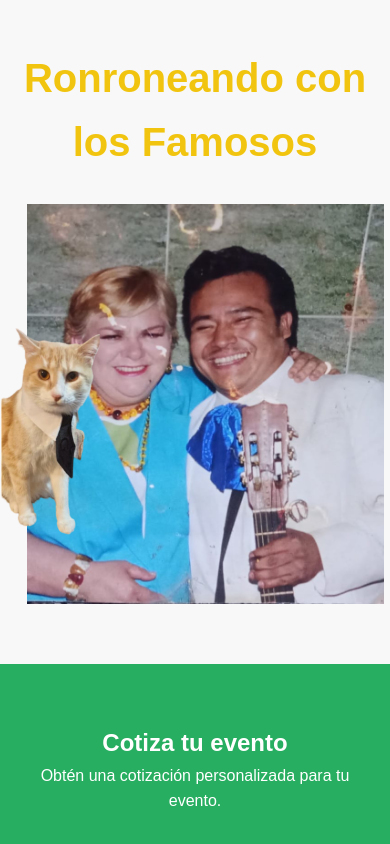
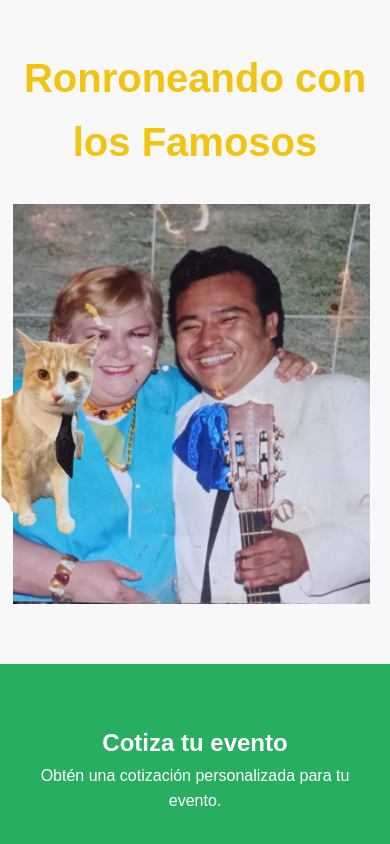
Before and after one commit to MiauriachiExpres/miauriachi, a plain HTML site: page index.html in a window 390 px wide. Shown: the part 2498-3342 px from the top of the page. Drawn offline with Linux system fonts and the light colour scheme; a script that the page names is missing.

Commit message:
Update style.css
Se actualiza el carrusel para darle mas margen hacia la izquierda a las fotos y que en la version de movil se vea mas cen.trada

```diff
--- a/css/style.css
+++ b/css/style.css
@@ -445,7 +445,7 @@ button:hover, a.button:hover {
         height: 400px;
         overflow: hidden;
         margin: auto;
-        left: -100%;
+        left: -104%;
     }
 
     #foto1 {
```
